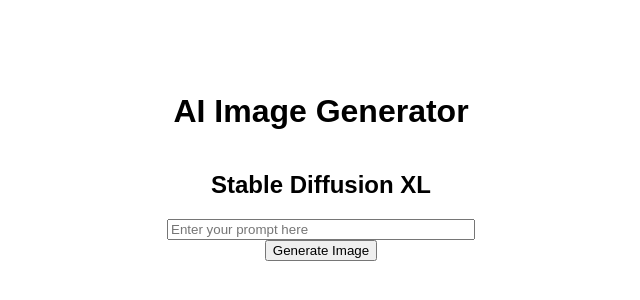
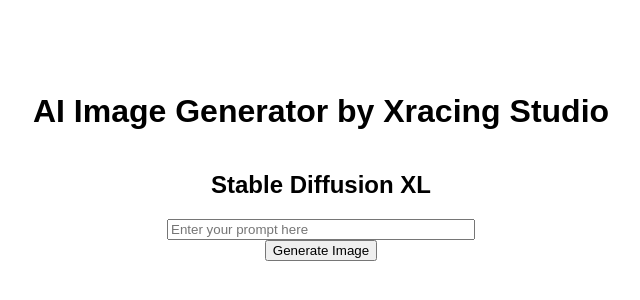
Before and after one commit to vimt22/AI-Image-XRacing, a plain HTML site: page index.html in a window 1280 px wide. Shown: the part 224-524 px from the top of the page, without its empty margins (319-959 px from the left). Drawn offline with Linux system fonts and the light colour scheme.

Commit message:
Add files via upload

```diff
--- a/index.html
+++ b/index.html
@@ -3,7 +3,7 @@
 <head>
     <meta charset="UTF-8">
     <meta name="viewport" content="width=device-width, initial-scale=1.0">
-    <title>AI Image Generator</title>
+    <title>AI Image Generator by Xracing Studio</title>
     <style>
         body, html {
             margin: 0;
@@ -28,7 +28,7 @@
 </head>
 <body>
 
-<h1>AI Image Generator</h1>
+<h1>AI Image Generator by Xracing Studio</h1>
 <h2>Stable Diffusion XL</h2>
 <input type="text" id="prompt" placeholder="Enter your prompt here" style="width: 300px;">
 <button onclick="generateImage()">Generate Image</button>
```
